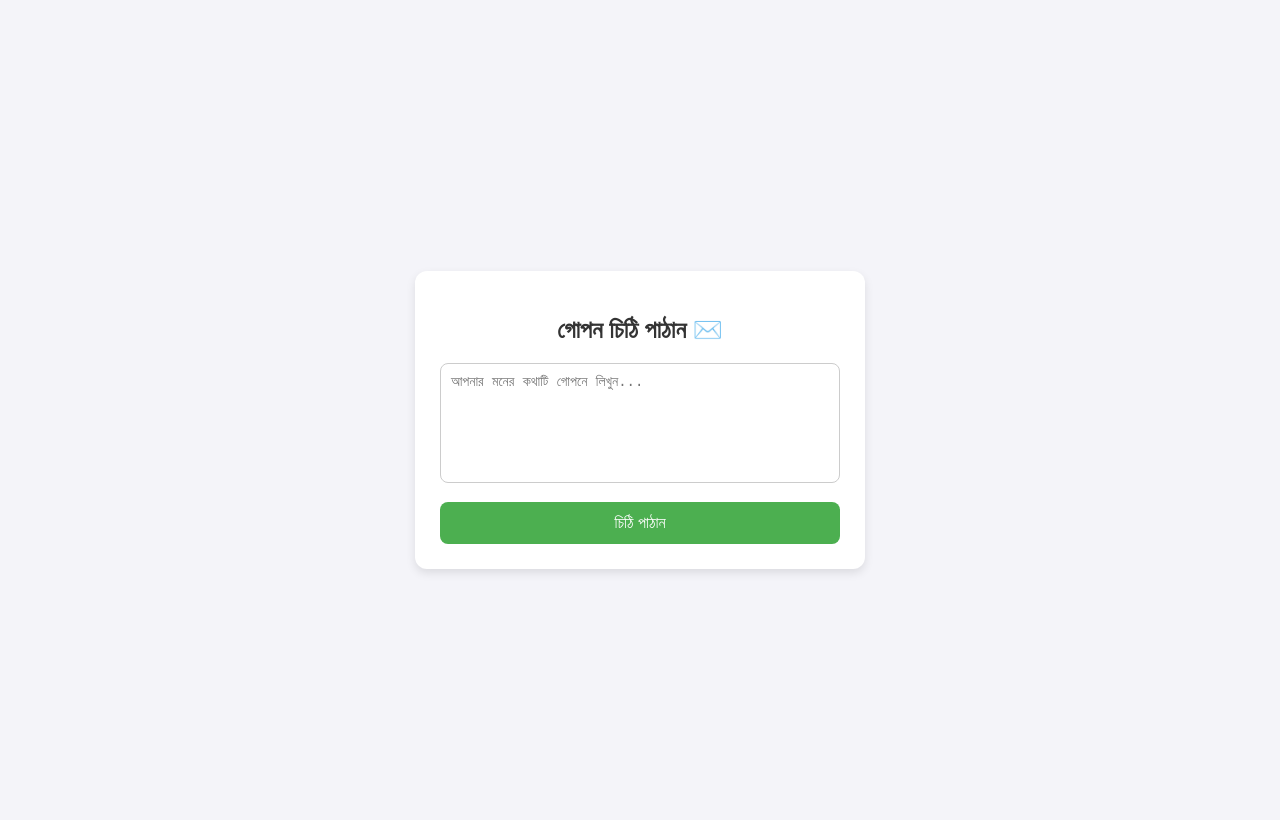
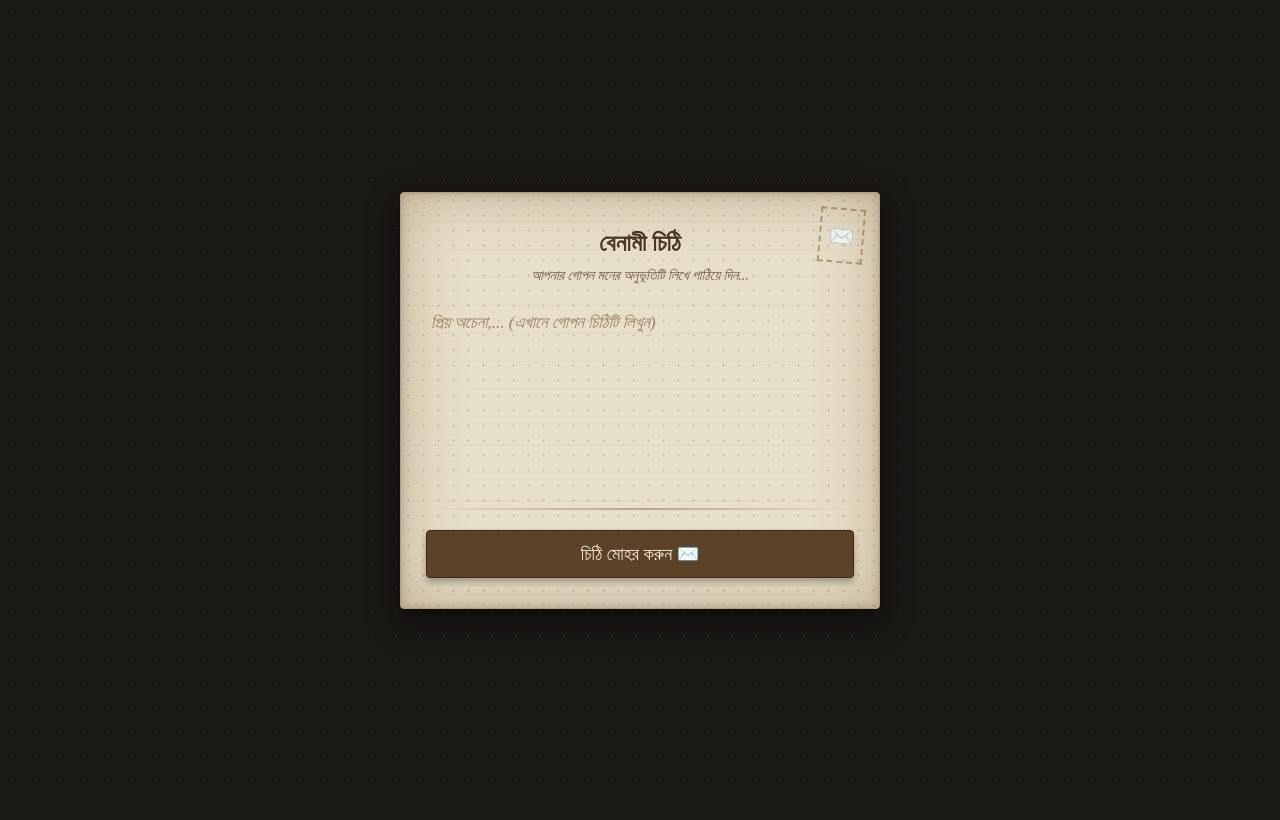
Before and after one commit to chithi-me/Anonymous-chithi, a plain HTML site: page index.html in a window 1280 px wide. Drawn offline with Linux system fonts and the light colour scheme; a web font is replaced by a local one.

Commit message:
Revise title and styles for anonymous letter page

```diff
--- a/index.html
+++ b/index.html
@@ -3,63 +3,141 @@
 <head>
     <meta charset="UTF-8">
     <meta name="viewport" content="width=device-width, initial-scale=1.0">
-    <title>Anonymous Letter - বেনামী চিঠি</title>
+    <title>বেনামী চিঠি - Anonymous Letter</title>
+    <link rel="preconnect" href="https://fonts.googleapis.com">
+    <link rel="preconnect" href="https://fonts.gstatic.com" crossorigin>
+    <link href="https://fonts.googleapis.com/css2?family=Cinzel:wght@600&family=Tiro+Bangla&display=swap" rel="stylesheet">
     <style>
+        * {
+            box-sizing: border-box;
+            margin: 0;
+            padding: 0;
+        }
+
         body {
-            font-family: Arial, sans-serif;
-            background-color: #f4f4f9;
+            background-color: #1a1815;
+            background-image: radial-gradient(#2c261e 1px, transparent 0);
+            background-size: 24px 24px;
+            font-family: 'Tiro Bangla', serif;
             display: flex;
             justify-content: center;
             align-items: center;
             min-height: 100vh;
-            margin: 0;
             padding: 20px;
         }
-        .container {
-            background: #ffffff;
-            padding: 25px;
-            border-radius: 12px;
-            box-shadow: 0 4px 10px rgba(0,0,0,0.1);
-            max-width: 400px;
+
+        /* ভিন্টেজ পুরোনো কাগজের মতো কন্টেইনার */
+        .vintage-paper {
+            background: #e8dfc8;
+            background-image:
+                linear-gradient(rgba(0,0,0,0.03) 1px, transparent 0),
+                radial-gradient(#d3c5a3 10%, transparent 11%);
+            background-size: 100% 28px, 15px 15px;
             width: 100%;
+            max-width: 480px;
+            padding: 35px 25px 30px;
+            border-radius: 4px;
+            box-shadow:
+                0 10px 30px rgba(0,0,0,0.5),
+                inset 0 0 60px rgba(112, 84, 43, 0.35),
+                inset 0 0 10px rgba(0, 0, 0, 0.2);
+            border: 1px solid #b3a078;
+            position: relative;
         }
+
+        /* চিঠির উপরে পুরোনো স্ট্যাম্প ফিল */
+        .stamp {
+            position: absolute;
+            top: 15px;
+            right: 15px;
+            width: 45px;
+            height: 55px;
+            border: 2px dashed #8c6d46;
+            display: flex;
+            justify-content: center;
+            align-items: center;
+            font-size: 20px;
+            opacity: 0.6;
+            transform: rotate(5deg);
+        }
+
         h2 {
             text-align: center;
-            color: #333;
+            color: #4a3823;
+            font-family: 'Cinzel', 'Tiro Bangla', serif;
+            font-size: 24px;
+            margin-bottom: 8px;
+            text-shadow: 1px 1px 0px rgba(255,255,255,0.4);
         }
+
+        .subtitle {
+            text-align: center;
+            color: #735d43;
+            font-size: 14px;
+            margin-bottom: 25px;
+            font-style: italic;
+        }
+
+        /* চিঠি লেখার প্যাড বা রুল করা দাগ */
         textarea {
             width: 100%;
-            height: 120px;
-            padding: 10px;
-            border: 1px solid #ccc;
-            border-radius: 8px;
-            box-sizing: border-box;
+            height: 180px;
+            background: transparent;
+            border: none;
+            outline: none;
+            font-family: 'Tiro Bangla', serif;
+            font-size: 17px;
+            color: #2b1d0c;
+            line-height: 28px;
+            padding: 0 5px;
             resize: none;
-            font-size: 14px;
         }
+
+        textarea::placeholder {
+            color: #9c8466;
+            font-style: italic;
+        }
+
+        .divider {
+            height: 2px;
+            background: linear-gradient(to right, transparent, #8c6d46, transparent);
+            margin: 15px 0 20px;
+            opacity: 0.5;
+        }
+
+        /* ভিন্টেজ বাটন */
         button {
             width: 100%;
-            background-color: #4CAF50;
-            color: white;
+            background: #5c4328;
+            color: #f3ebd7;
             padding: 12px;
-            border: none;
-            border-radius: 8px;
+            border: 1px solid #3d2b18;
+            border-radius: 4px;
             cursor: pointer;
-            font-size: 16px;
-            margin-top: 15px;
+            font-family: 'Tiro Bangla', serif;
+            font-size: 18px;
+            box-shadow: 0 4px 6px rgba(0,0,0,0.3);
+            transition: all 0.3s ease;
         }
+
         button:hover {
-            background-color: #45a049;
+            background: #422f1b;
+            color: #ffffff;
+            box-shadow: 0 2px 4px rgba(0,0,0,0.4);
         }
     </style>
 </head>
 <body>
 
-<div class="container">
-    <h2>গোপন চিঠি পাঠান ✉️</h2>
+<div class="vintage-paper">
+    <div class="stamp">✉️</div>
+    <h2>বেনামী চিঠি</h2>
+    <p class="subtitle">আপনার গোপন মনের অনুভূতিটি লিখে পাঠিয়ে দিন...</p>
+
     <form>
-        <textarea placeholder="আপনার মনের কথাটি গোপনে লিখুন..."></textarea>
-        <button type="button" onclick="alert('চিঠিটি গোপনে জমা হয়েছে!')">চিঠি পাঠান</button>
+        <textarea placeholder="প্রিয় অচেনা,... (এখানে গোপন চিঠিটি লিখুন)"></textarea>
+        <div class="divider"></div>
+        <button type="button" onclick="alert('চিঠিটি গোপনে পাঠিয়ে দেওয়া হয়েছে!')">চিঠি মোহর করুন ✉️</button>
     </form>
 </div>
 
```
